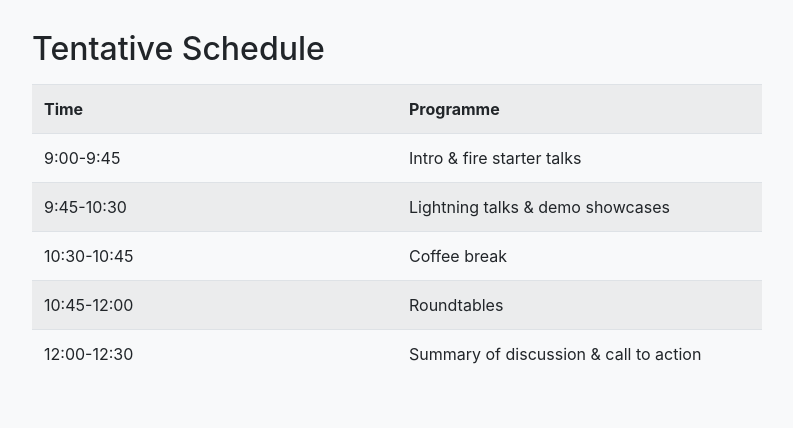
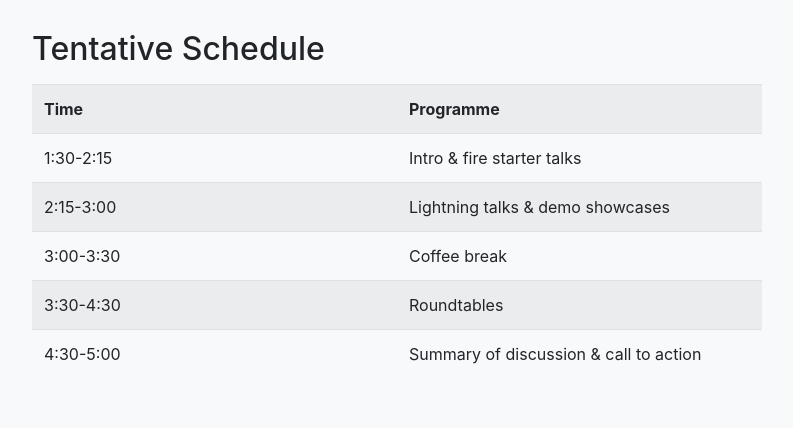
Before and after one commit to datasearch-ws/2018, a plain HTML site: page index.html in a window 1280 px wide. Shown: the part 2640-3068 px from the top of the page, without its empty margins (243-1036 px from the left). Drawn offline with Linux system fonts and the light colour scheme.

Commit message:
schedule update

```diff
--- a/index.html
+++ b/index.html
@@ -105,7 +105,7 @@
               <p class="lead">
                 <b>Workshop papers due:</b> <del> May 4, 2018 </del> &nbsp May 11, 2018 <br>
                 <b>Workshop paper notifications:</b>  May 25,  2018 <br>
-                <b>Camera-ready deadline for workshop papers:</b>  June 8, 2018 <br>
+                <b>Camera-ready deadline for workshop papers:</b> June 8, 2018 <br>
                 <b>Workshop Day:</b>  July 12, 2018 <br>
 
              </p>
@@ -178,23 +178,23 @@
                       <th>Programme</th>
                     </tr>
                     <tr>
-                      <td>9:00-9:45</td>
+                      <td>1:30-2:15</td>
                       <td>Intro & fire starter talks</td>
                     </tr>
                     <tr>
-                      <td>9:45-10:30</td>
+                      <td>2:15-3:00</td>
                       <td>Lightning talks & demo showcases</td>
                     </tr>
                     <tr>
-                      <td>10:30-10:45</td>
+                      <td>3:00-3:30</td>
                       <td>Coffee break</td>
                     </tr>
                     <tr>
-                      <td>10:45-12:00</td>
+                      <td>3:30-4:30</td>
                       <td>Roundtables</td>
                     </tr>
                     <tr>
-                      <td>12:00-12:30</td>
+                      <td>4:30-5:00</td>
                       <td>Summary of discussion & call to action</td>
                     </tr>
                   </table>
```
